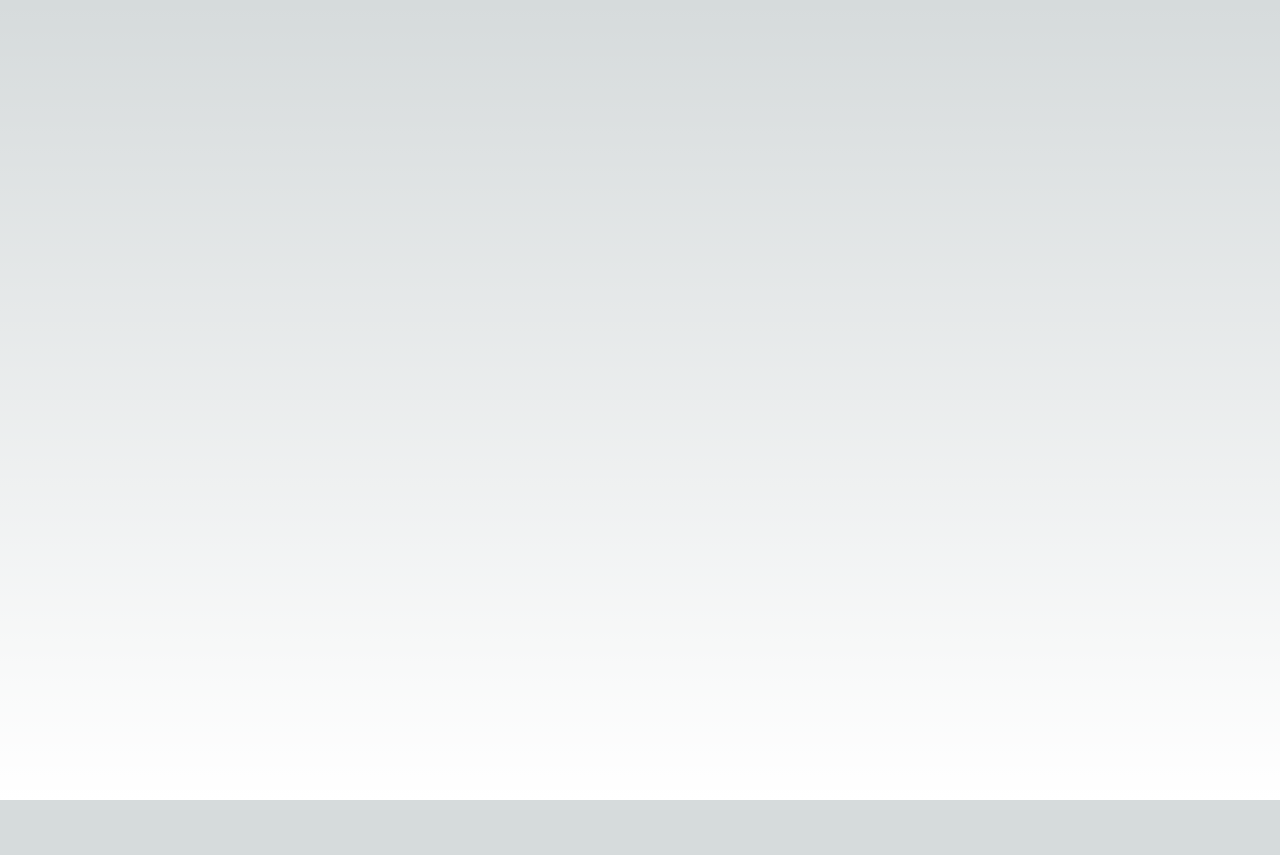
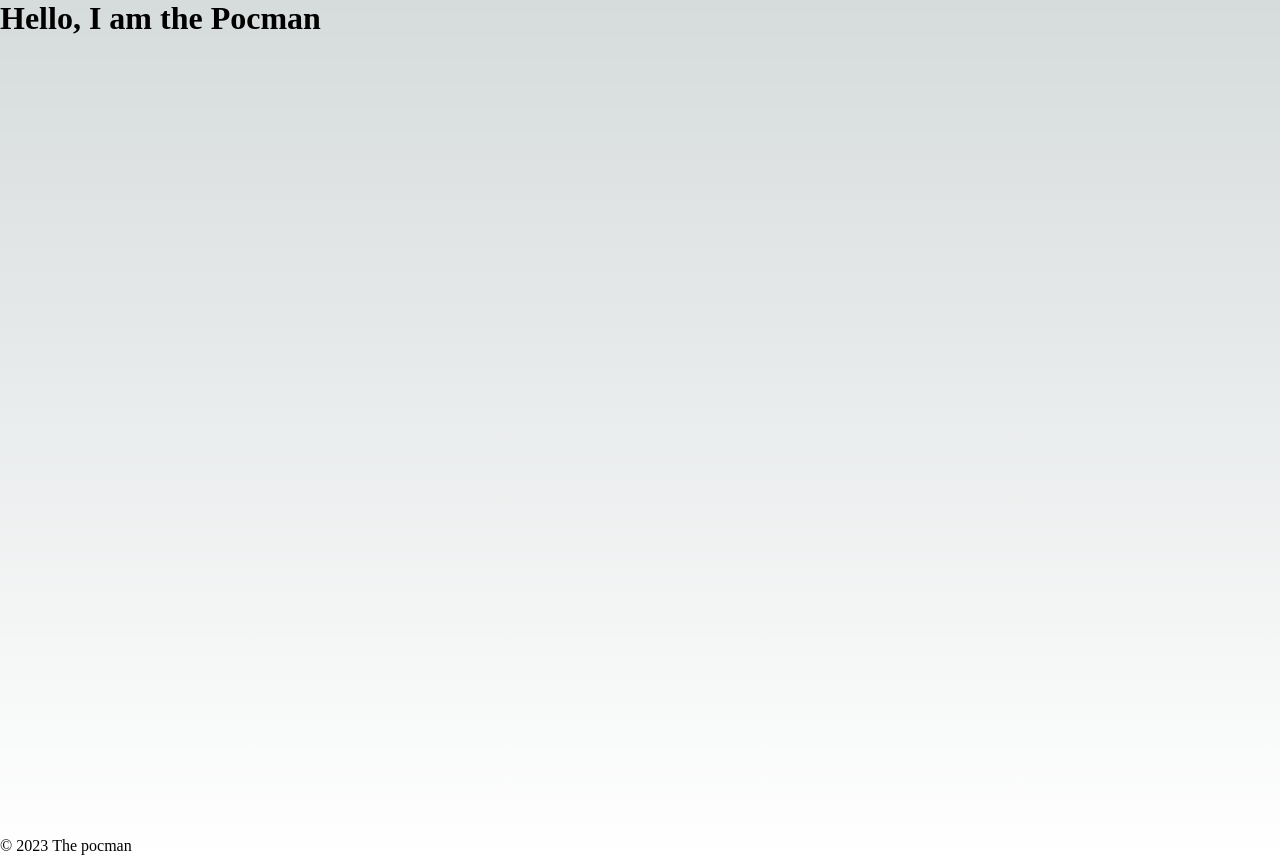
Before and after one commit to adrianbuenoo095/Personal-Portfolio, a Next.js app in the folder adrian_bueno_portfolio/: page / in a window 1280 px wide. Before the commit the page ends 800 px from the top, so only its background shows below. Built offline with nearby package versions, Linux system fonts and the light colour scheme.

Commit message:
add a header and footer

```diff
--- a/adrian_bueno_portfolio/pages/index.tsx
+++ b/adrian_bueno_portfolio/pages/index.tsx
@@ -1,6 +1,9 @@
 import Head from "next/head";
-import { Inter } from "next/font/google";
+import { Imprima, Inter } from "next/font/google";
 import styles from "@/styles/Home.module.css";
+import { Footer } from "@/components/Footer";
+import { Header } from "@/components/Header";
+
 
 const inter = Inter({ subsets: ["latin"] });
 
@@ -13,9 +16,11 @@ export default function Home() {
         <meta name="viewport" content="width=device-width, initial-scale=1" />
         <link rel="icon" href="/favicon.ico" />
       </Head>
+      <Header/>
       <main className={styles.main}>
         <div className={styles.description}></div>
       </main>
+      <Footer/>
     </>
   );
 }
```
